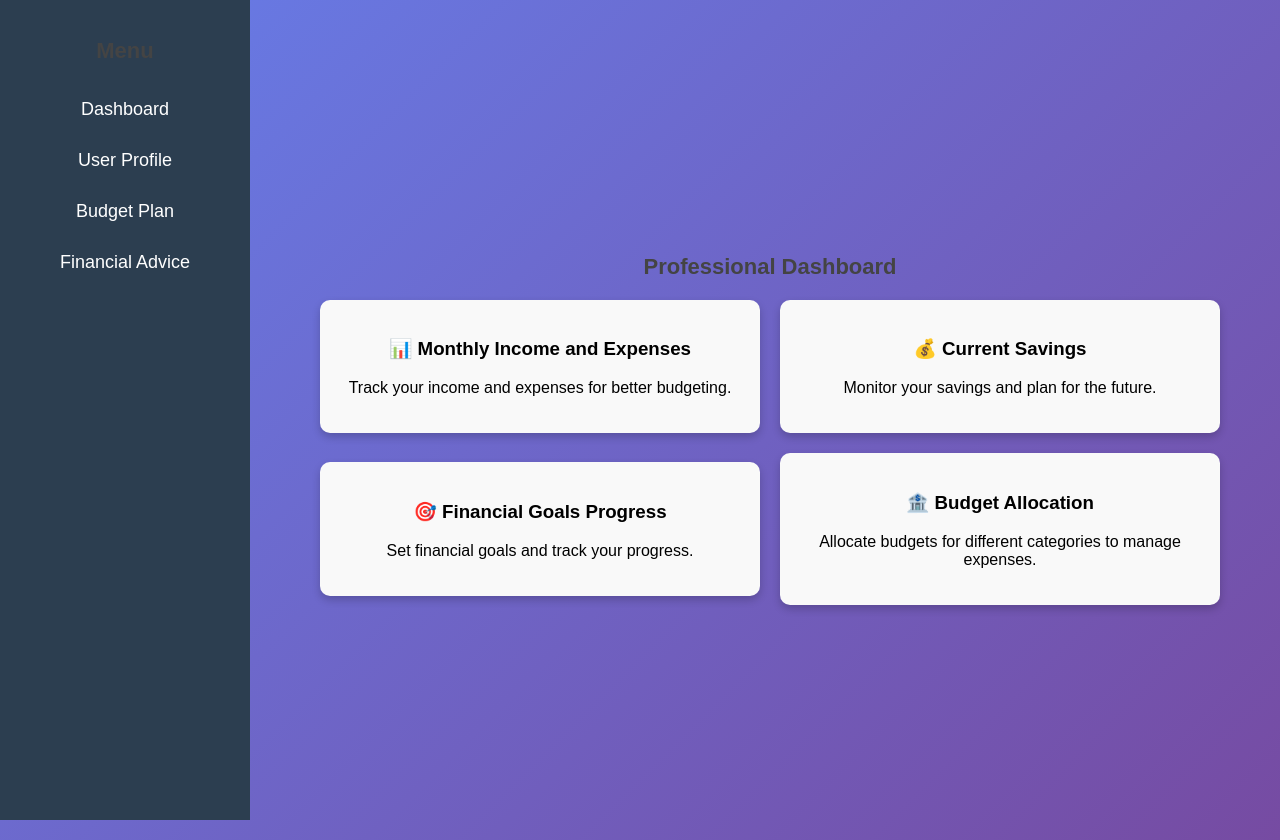
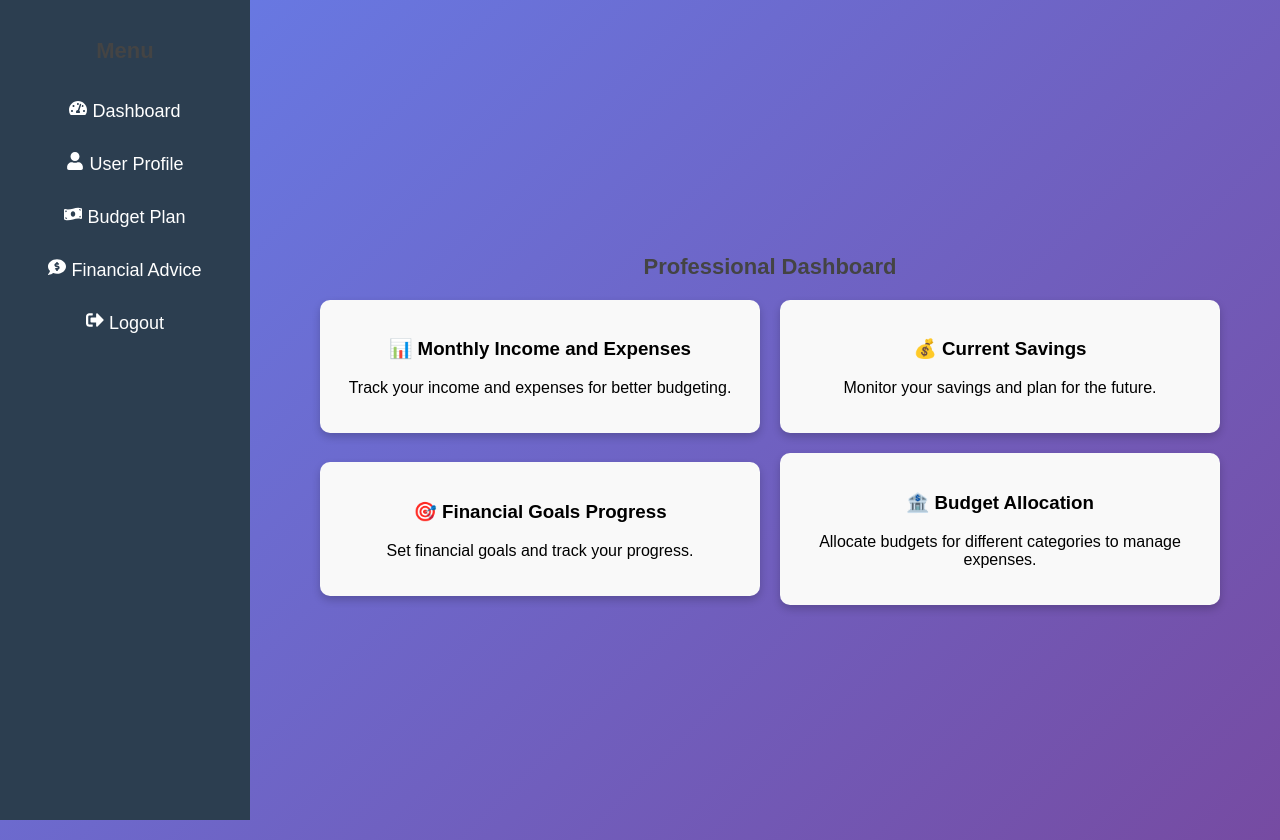
Before and after one commit to jbhavyaa/AI-driven-expense-tracker, a React (Create React App) app in the folder frontend/: page /dashboard in a window 1280 px wide. Built offline with nearby package versions, Linux system fonts and the light colour scheme.

Commit message:
Sidebar.js

```diff
--- a/frontend/src/Sidebar.js
+++ b/frontend/src/Sidebar.js
@@ -1,18 +1,30 @@
 import React from "react";
 import { useNavigate } from "react-router-dom";
-import "./styles.css"; // Separate CSS for styling
+import { FaTachometerAlt, FaUser, FaMoneyBillWave, FaCommentDollar, FaSignOutAlt } from "react-icons/fa";
+import "./styles.css";
 
 const Sidebar = () => {
   const navigate = useNavigate();
 
   return (
     <div className="sidebar">
-      <h2>Menu</h2>
+      <h2 className="sidebar-title">Menu</h2>
       <ul>
-        <li onClick={() => navigate("/dashboard")}>Dashboard</li>
-        <li onClick={() => navigate("/user-profile")}>User Profile</li>
-        <li onClick={() => navigate("/budget-plan")}>Budget Plan</li>
-        <li onClick={() => navigate("/financial-advice")}>Financial Advice</li>
+        <li onClick={() => navigate("/dashboard")}>
+          <FaTachometerAlt className="menu-icon" /> Dashboard
+        </li>
+        <li onClick={() => navigate("/user-profile")}>
+          <FaUser className="menu-icon" /> User Profile
+        </li>
+        <li onClick={() => navigate("/budget-plan")}>
+          <FaMoneyBillWave className="menu-icon" /> Budget Plan
+        </li>
+        <li onClick={() => navigate("/financial-advice")}>
+          <FaCommentDollar className="menu-icon" /> Financial Advice
+        </li>
+        <li onClick={() => navigate("/")}>
+          <FaSignOutAlt className="menu-icon" /> Logout
+        </li>
       </ul>
     </div>
   );
```
